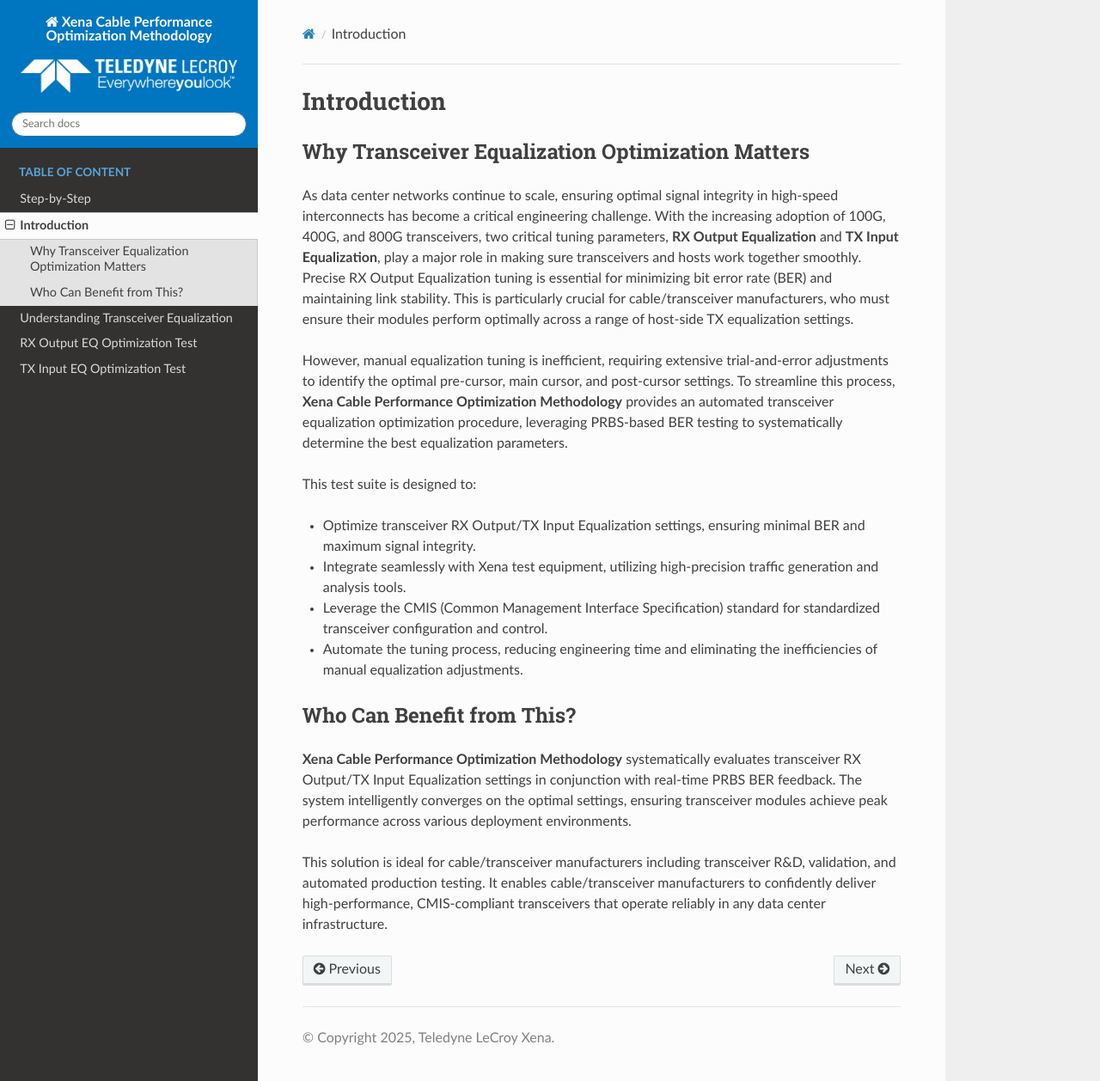
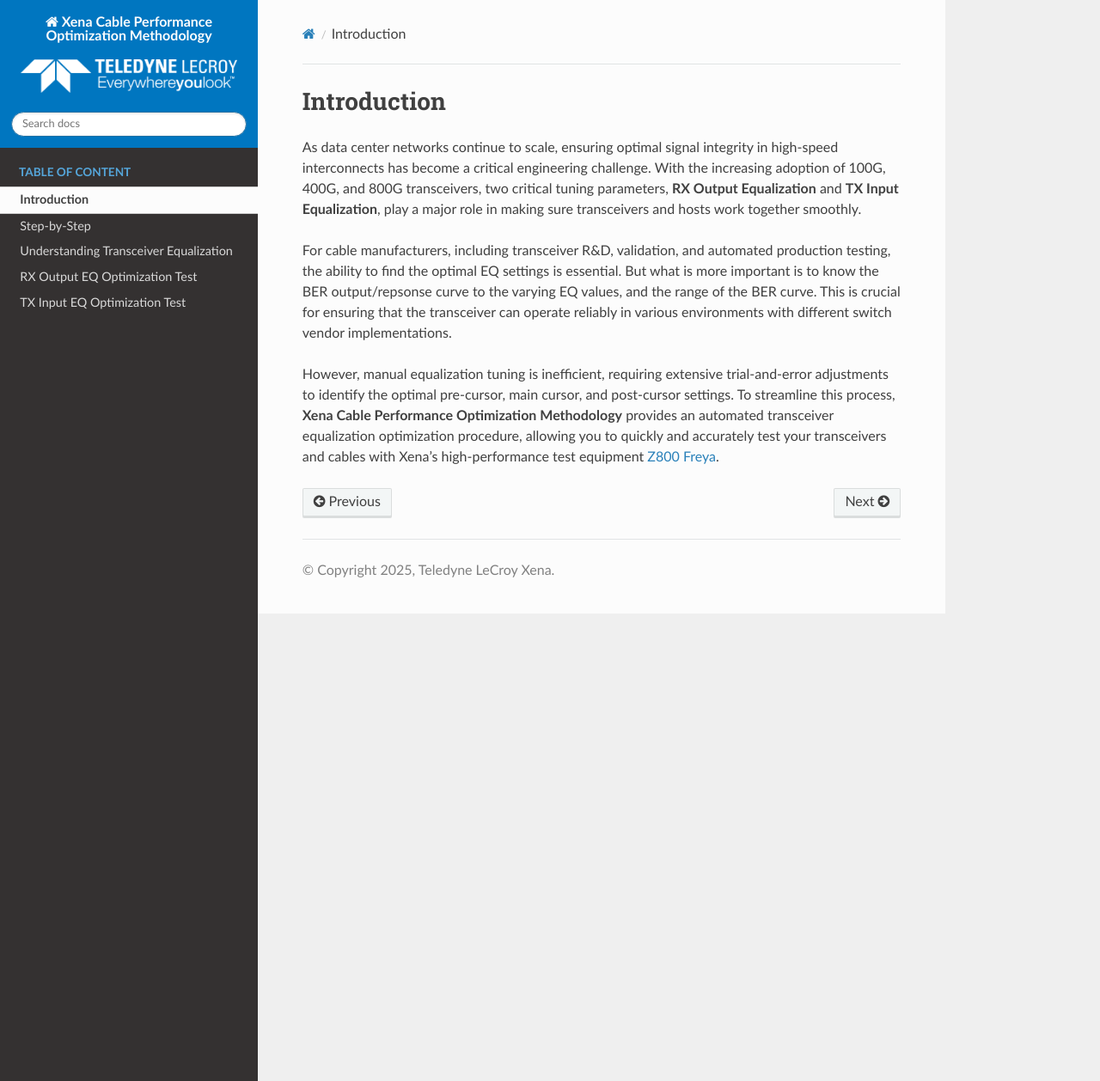
Before and after one commit to xenanetworks/cable-perf-test-suite, a Sphinx documentation site: the page built from docs/source/introduction.rst, in a window 1280 px wide and 1258 px high. Shown: the whole window at 86% size. Built offline with Sphinx 7.4.7 and the Read the Docs theme 3.1.0, drawn with Linux system fonts in a browser that asks for light colours.

Commit message:
Update documentation

```diff
--- a/docs/source/introduction.rst
+++ b/docs/source/introduction.rst
@@ -1,23 +1,8 @@
 Introduction
 ============
 
-Why Transceiver Equalization Optimization Matters
--------------------------------------------------
+As data center networks continue to scale, ensuring optimal signal integrity in high-speed interconnects has become a critical engineering challenge. With the increasing adoption of 100G, 400G, and 800G transceivers, two critical tuning parameters, **RX Output Equalization** and **TX Input Equalization**, play a major role in making sure transceivers and hosts work together smoothly.
 
-As data center networks continue to scale, ensuring optimal signal integrity in high-speed interconnects has become a critical engineering challenge. With the increasing adoption of 100G, 400G, and 800G transceivers, two critical tuning parameters, **RX Output Equalization** and **TX Input Equalization**, play a major role in making sure transceivers and hosts work together smoothly. Precise RX Output Equalization tuning is essential for minimizing bit error rate (BER) and maintaining link stability. This is particularly crucial for cable/transceiver manufacturers, who must ensure their modules perform optimally across a range of host-side TX equalization settings.
+For cable manufacturers, including transceiver R&D, validation, and automated production testing, the ability to find the optimal EQ settings is essential. But what is more important is to know the BER output/repsonse curve to the varying EQ values, and the range of the BER curve. This is crucial for ensuring that the transceiver can operate reliably in various environments with different switch vendor implementations.
 
-However, manual equalization tuning is inefficient, requiring extensive trial-and-error adjustments to identify the optimal pre-cursor, main cursor, and post-cursor settings. To streamline this process, **Xena Cable Performance Optimization Methodology** provides an automated transceiver equalization optimization procedure, leveraging PRBS-based BER testing to systematically determine the best equalization parameters.
-
-This test suite is designed to:
-
-* Optimize transceiver RX Output/TX Input Equalization settings, ensuring minimal BER and maximum signal integrity.
-* Integrate seamlessly with Xena test equipment, utilizing high-precision traffic generation and analysis tools.
-* Leverage the CMIS (Common Management Interface Specification) standard for standardized transceiver configuration and control.
-* Automate the tuning process, reducing engineering time and eliminating the inefficiencies of manual equalization adjustments.
-
-Who Can Benefit from This?
-------------------------------------------------
-
-**Xena Cable Performance Optimization Methodology** systematically evaluates transceiver RX Output/TX Input Equalization settings in conjunction with real-time PRBS BER feedback. The system intelligently converges on the optimal settings, ensuring transceiver modules achieve peak performance across various deployment environments.
-
-This solution is ideal for cable/transceiver manufacturers including transceiver R&D, validation, and automated production testing. It enables cable/transceiver manufacturers to confidently deliver high-performance, CMIS-compliant transceivers that operate reliably in any data center infrastructure.
+However, manual equalization tuning is inefficient, requiring extensive trial-and-error adjustments to identify the optimal pre-cursor, main cursor, and post-cursor settings. To streamline this process, **Xena Cable Performance Optimization Methodology** provides an automated transceiver equalization optimization procedure, allowing you to quickly and accurately test your transceivers and cables with Xena's high-performance test equipment `Z800 Freya <https://xenanetworks.com/freya-800g-pam4-ethernet-testing-112gbps-serdes/>`_.
```
Also changed, not shown: docs/source/index.rst (+4 -12 lines), docs/source/step_by_step.rst (+5 -3 lines).
